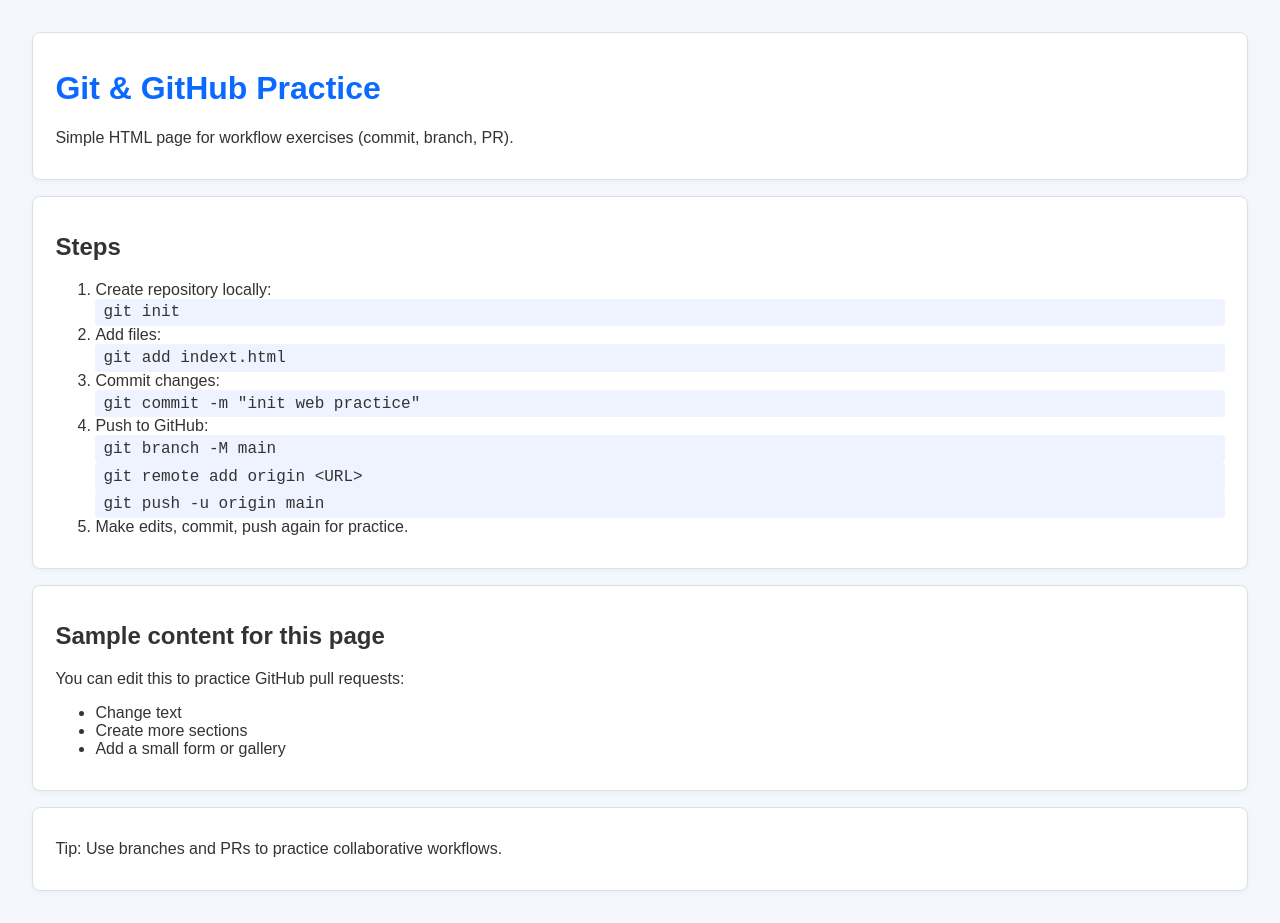
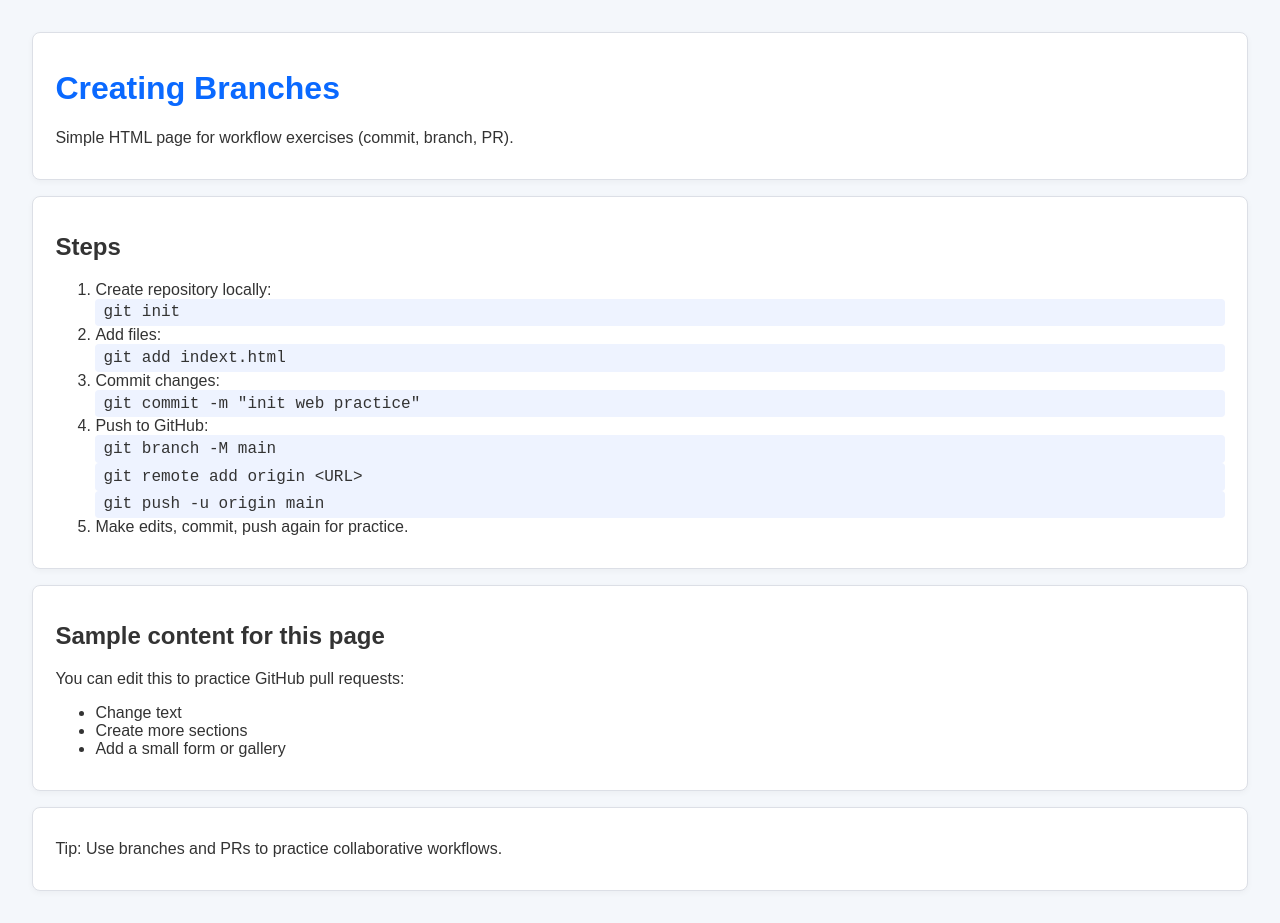
Before and after one commit to Hermann-Ahmed/git-one, a plain HTML site: page index.html in a window 1280 px wide. Drawn offline with Linux system fonts and the light colour scheme.

Commit message:
Creating branches

```diff
--- a/index.html
+++ b/index.html
@@ -8,7 +8,7 @@
 </head>
 <body>
   <header>
-    <h1>Git & GitHub Practice</h1>
+    <h1>Creating Branches</h1>
     <p>Simple HTML page for workflow exercises (commit, branch, PR).</p>
   </header>
 
```
